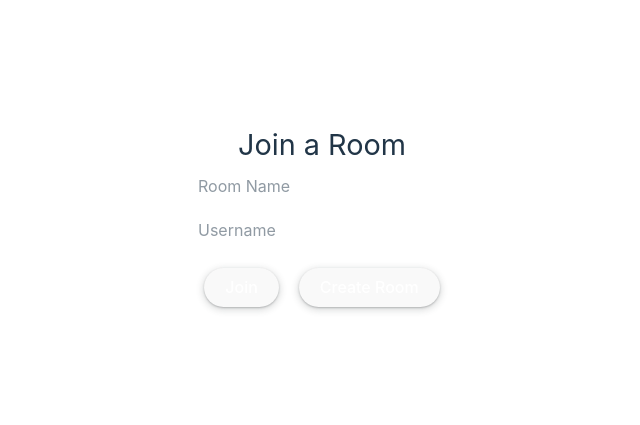
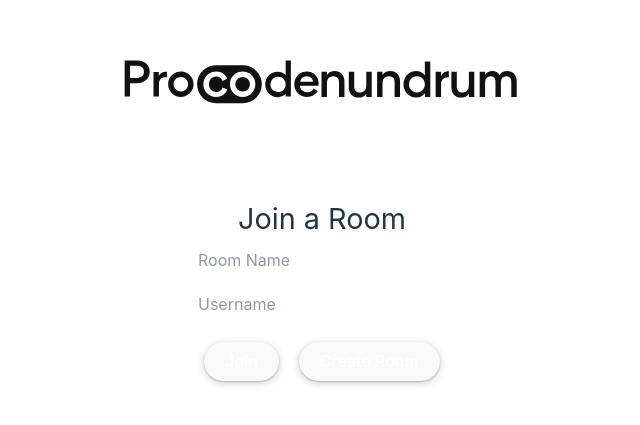
Before and after one commit to creepingitreal/planning-poker, a Vue app in the folder client/: page / in a window 1280 px wide. Shown: the part 177-602 px from the top of the page, without its empty margins (318-958 px from the left). Built offline with nearby package versions, Linux system fonts and the light colour scheme; no server answers.

Commit message:
Add logo

```diff
--- a/client/src/App.vue
+++ b/client/src/App.vue
@@ -1,7 +1,9 @@
 <template>
+  <img id="procodenundrum-logo" src="./svg/procodenundrum.svg" alt="procode-nundrum logo">
   <WaitingRoom/>
 </template>
 
 <script setup>
 import WaitingRoom from './components/WaitingRoom.vue';
+import './style.css';
 </script>
--- a/client/src/components/WaitingRoom.vue
+++ b/client/src/components/WaitingRoom.vue
@@ -1,4 +1,5 @@
 <template>
+  <section>
     <div v-if="!joined" class="max-w-40px m-auto pt-100px text-center">
       <h1>Join a Room</h1>
       <input
@@ -22,6 +23,7 @@
     <div v-else>
       <Room :room-id="roomId" :name="name" :players="players"/>
     </div>
+  </section>
 </template>
 
 <script setup>
--- a/client/src/style.css
+++ b/client/src/style.css
@@ -41,7 +41,22 @@ body {
     min-height: 100vh;
 }
 
+#procodenundrum-logo {
+    /*background-color: #48D6D2;*/
+    position: relative;
+    margin: 0 auto;
+    /*top: 20%;*/
+    /*left: 50%;*/
+    /*transform: translateX(-50%);*/
+    padding: 50px;
+    @media screen and (min-width: 640px) {
+        scale: 1.3;
+    }
+}
 
+.max-w-40px {
+    padding: 50px;
+}
 
 h1 {
     font-size: 1.5rem;
```
Also changed, not shown: client/src/svg/procodenundrum.svg (added). Lines whose indentation alone changed are shown as unchanged.
